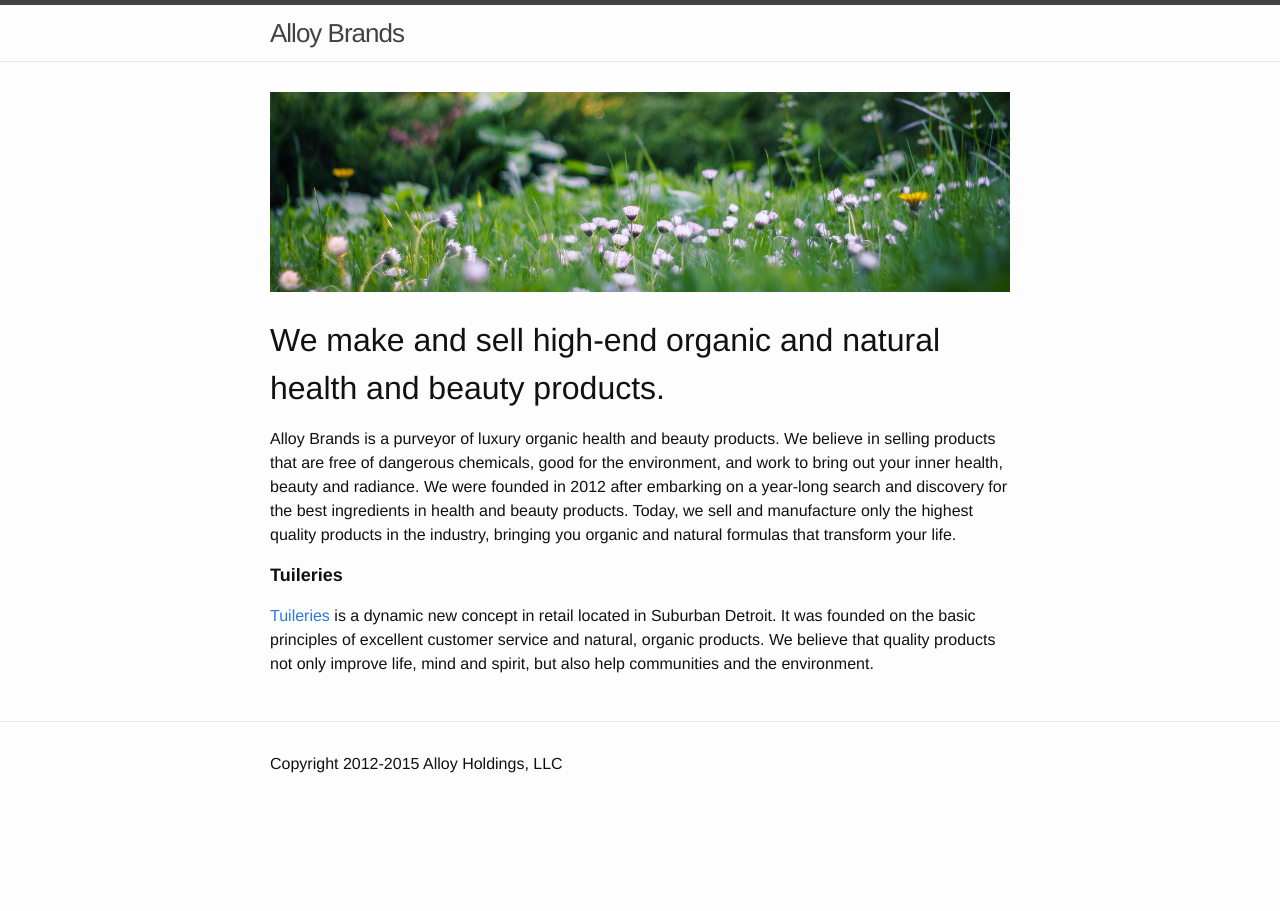
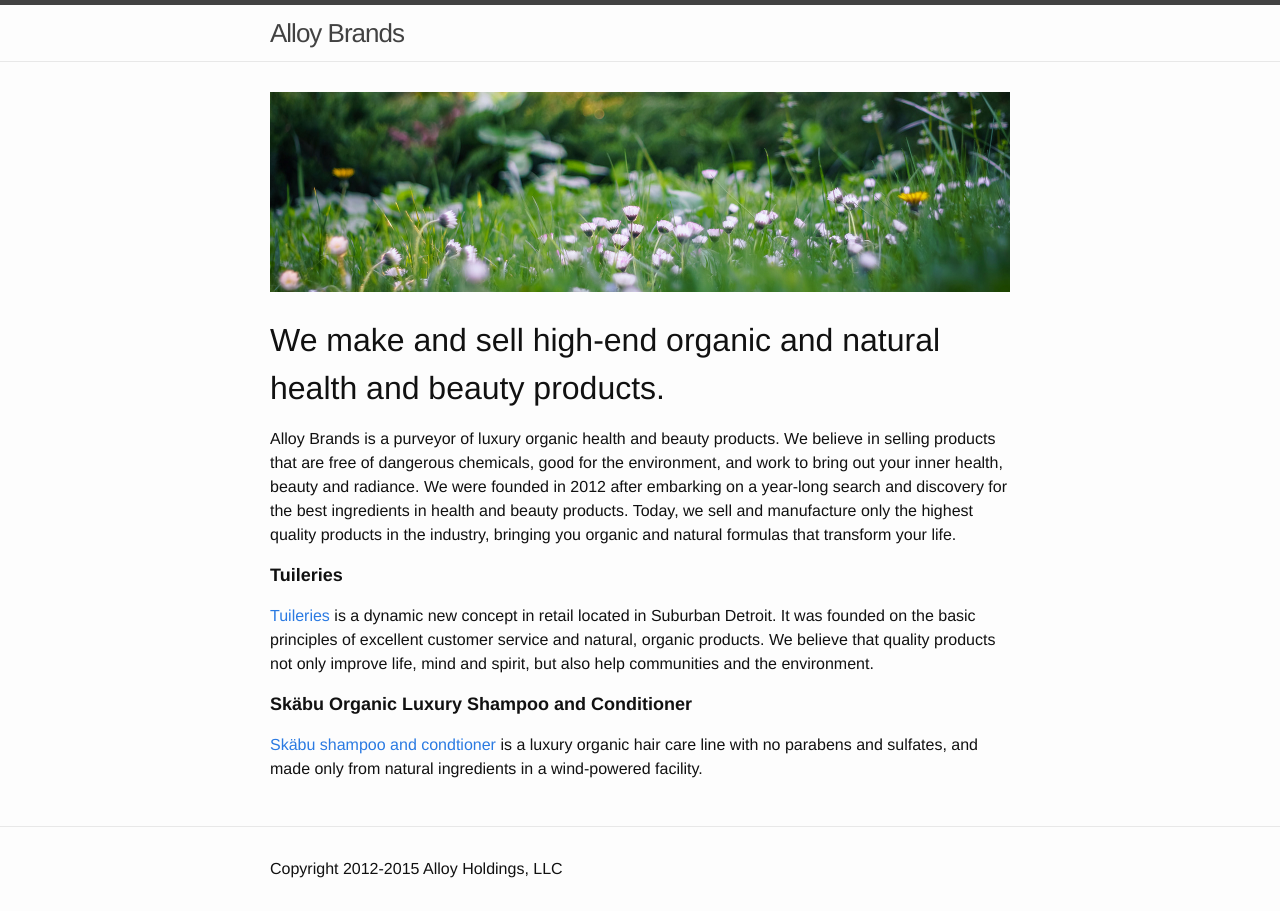
Before and after one commit to kurtedelbrock/kurtedelbrock.github.io, a Jekyll site: the page built from index.html, in a window 1280 px wide. Built offline with Jekyll 4.4.1, drawn with Linux system fonts in a browser that asks for light colours.

Commit message:
Adding Skabu

```diff
--- a/index.html
+++ b/index.html
@@ -11,4 +11,7 @@ layout: default
 
   <h2 class="subheading">{{ site.store_name }}</h2>
   <p><a href="{{ site.store_url }}">{{ site.store_name }}</a> is a dynamic new concept in retail located in Suburban Detroit. It was founded on the basic principles of excellent customer service and natural, organic products. We believe that quality products not only improve life, mind and spirit, but also help communities and the environment.</p>
+
+  <h2 class="subheading">Skäbu Organic Luxury Shampoo and Conditioner</h2>
+  <p><a href="http://skabuorganics.com/">Skäbu shampoo and condtioner</a> is a luxury organic hair care line with no parabens and sulfates, and made only from natural ingredients in a wind-powered facility.
 </div>
```
